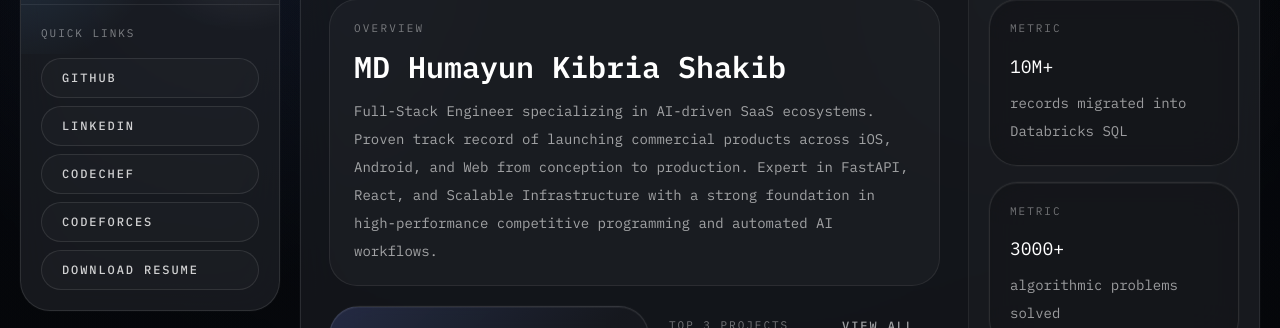
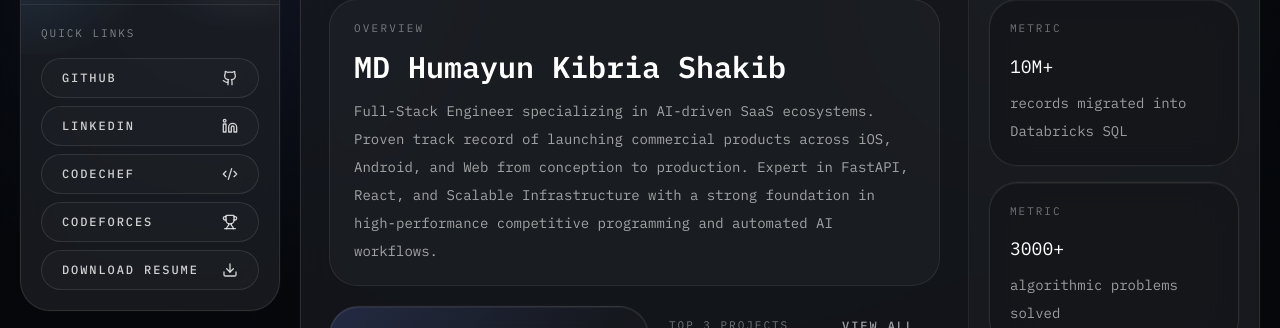
Before and after one commit to hkshakib/portfolio, a React (Vite) app: page / in a window 1280 px wide. Shown: the part 165-493 px from the top of the page. Built offline with nearby package versions, Linux system fonts and the light colour scheme.

Commit message:
Add icons to sidebar quick links

```diff
--- a/src/components/os/DesktopShell.jsx
+++ b/src/components/os/DesktopShell.jsx
@@ -1,4 +1,4 @@
-import { Apple, Search, Wifi, BatteryFull, Star } from "lucide-react";
+import { Apple, BatteryFull, Code2, Download, Github, Linkedin, Search, Star, Trophy, Wifi } from "lucide-react";
 import { NavLink, useLocation } from "react-router-dom";
 import { appViews, portfolio, socialLinks } from "../../data/portfolio";
 import { iconMap } from "./iconMap";
@@ -9,6 +9,17 @@ import Card from "../ui/Card";
 export default function DesktopShell({ children }) {
   const location = useLocation();
   const currentView = appViews.find((item) => item.path === location.pathname) || appViews[0];
+  const quickLinks = socialLinks.map((link) => ({
+    ...link,
+    icon:
+      link.label === "GitHub"
+        ? Github
+        : link.label === "LinkedIn"
+          ? Linkedin
+          : link.label === "CodeChef"
+            ? Code2
+            : Trophy,
+  }));
 
   return (
     <div className="min-h-screen px-5 pb-6 pt-4">
@@ -30,10 +41,11 @@ export default function DesktopShell({ children }) {
                   Quick links
                 </p>
                 <div className="grid gap-2">
-                  {socialLinks.map((link) => (
+                  {quickLinks.map((link) => (
                     <Button
                       key={link.href}
                       href={link.href}
+                      icon={link.icon}
                       variant="secondary"
                       className="w-full justify-between text-white/80"
                     >
@@ -43,6 +55,7 @@ export default function DesktopShell({ children }) {
                   <Button
                     href={portfolio.resume}
                     newTab
+                    icon={Download}
                     variant="secondary"
                     className="w-full justify-between text-white/80"
                   >
```
